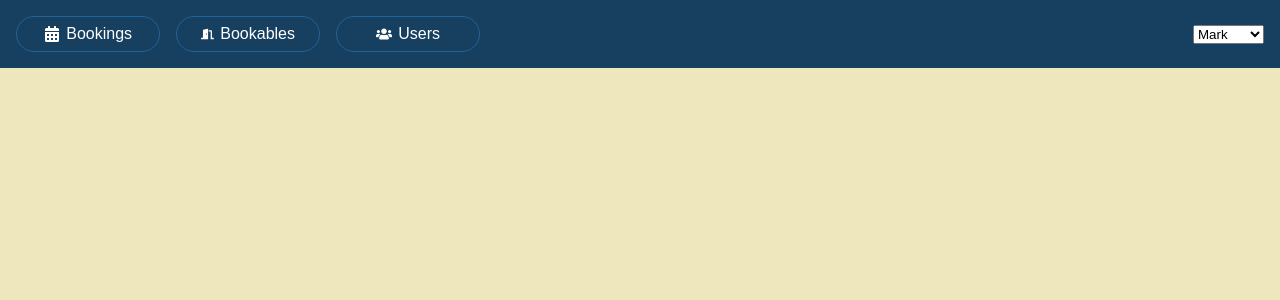
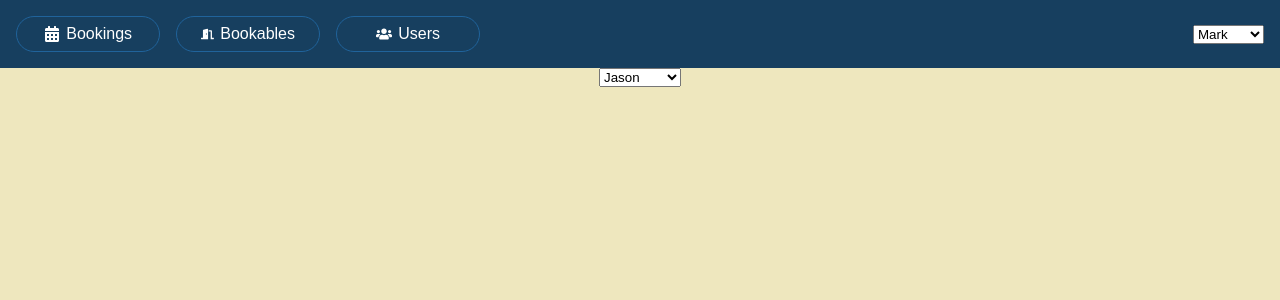
Before and after one commit to nursh/React-Hooks-Book-Code, a React (Vite) app: page /storage-hook in a window 1280 px wide. Shown: the top 300 px of the page. Built offline with nearby package versions, Linux system fonts and the light colour scheme; data requests are answered from the project's data file.

Commit message:
use local-storage hook example

```diff
--- /dev/null
+++ b/src/book-examples/CustomHooks/StorageHook/UserPickerHook.tsx
@@ -0,0 +1,16 @@
+import useLocalStorage from "./useLocalStorage";
+
+export default function UserPickerHook() {
+
+  const [user, setUser] = useLocalStorage("user", "Jason");
+
+  return (
+    <select value={user} onChange={e => setUser(e.target.value)}>
+      <option value="Jason">Jason</option>
+      <option value="Ijeoma">Ijeoma</option>
+      <option value="Mahmoud">Mahmoud</option>
+      <option value="Sandeep">Sandeep</option>
+      <option value="Clara">Clara</option>
+    </select>
+  )
+}
--- /dev/null
+++ b/src/book-examples/CustomHooks/StorageHook/useLocalStorage.ts
@@ -0,0 +1,21 @@
+import { useEffect, useState } from "react";
+
+
+export default function useLocalStorage(key: string, initialValue: string) {
+
+  const [value, setValue] = useState(initialValue);
+
+  useEffect(() => {
+    const storedValue = window.localStorage.getItem(key);
+
+    if (storedValue) {
+      setValue(storedValue)
+    }
+  }, [key]);
+
+  useEffect(() => {
+    window.localStorage.setItem(key, value);
+  }, [key, value])
+
+  return [value, setValue];
+}
--- a/src/components/App.tsx
+++ b/src/components/App.tsx
@@ -16,6 +16,7 @@ import Anagram from "../book-examples/Memo/Anagram";
 import  { UserProvider } from "./Users/UserContext";
 import Greeting from "../book-examples/CustomHooks/Greeting/GreetingApp";
 import WindowSizer from "../book-examples/CustomHooks/WindowSizer/WindowSizer";
+import UserPickerHook from "../book-examples/CustomHooks/StorageHook/UserPickerHook";
 
 function App() {
   return (
@@ -61,6 +62,7 @@ function App() {
             <Route path="anagram" element={<Anagram />} />
             <Route path="greeting-hook" element={<Greeting />} />
             <Route path="resize-hook" element={<WindowSizer />} />
+            <Route path="storage-hook" element={<UserPickerHook />} />
           </Routes>
         </div>
       </BrowserRouter>
```
